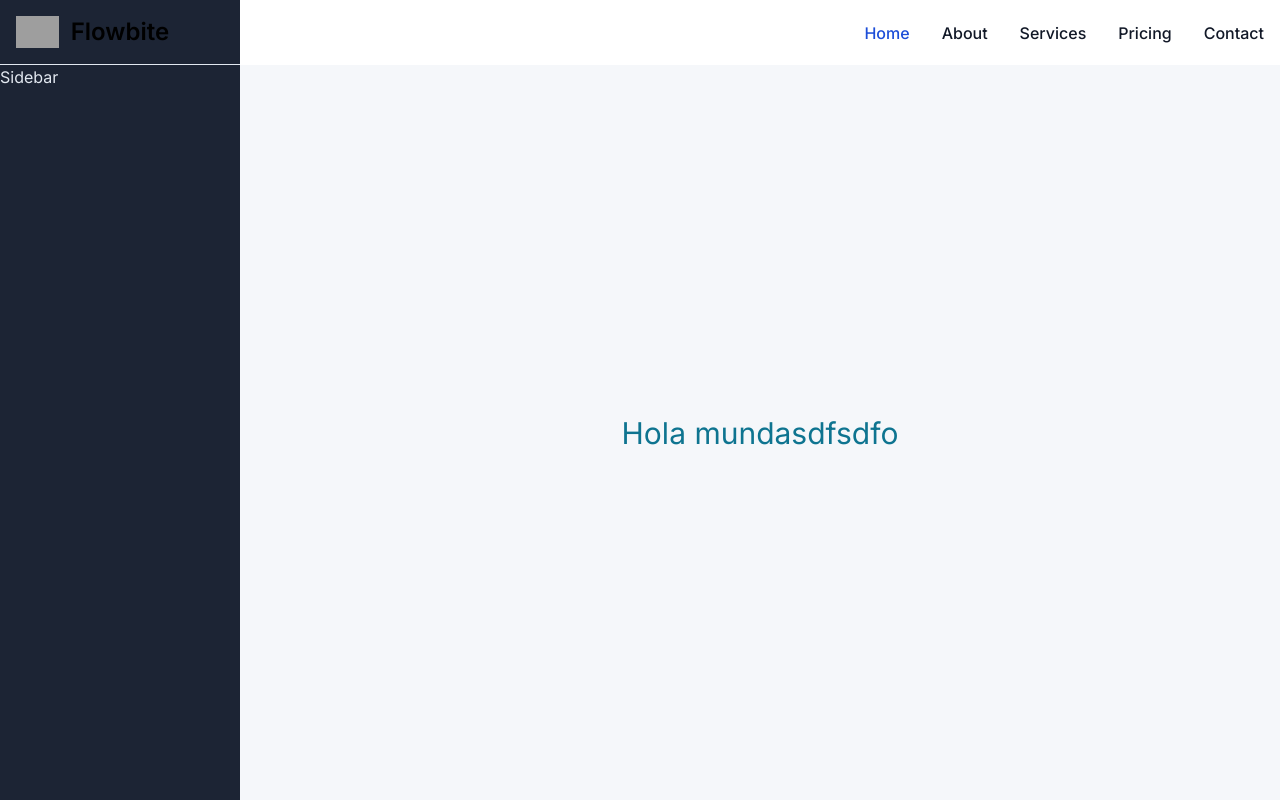
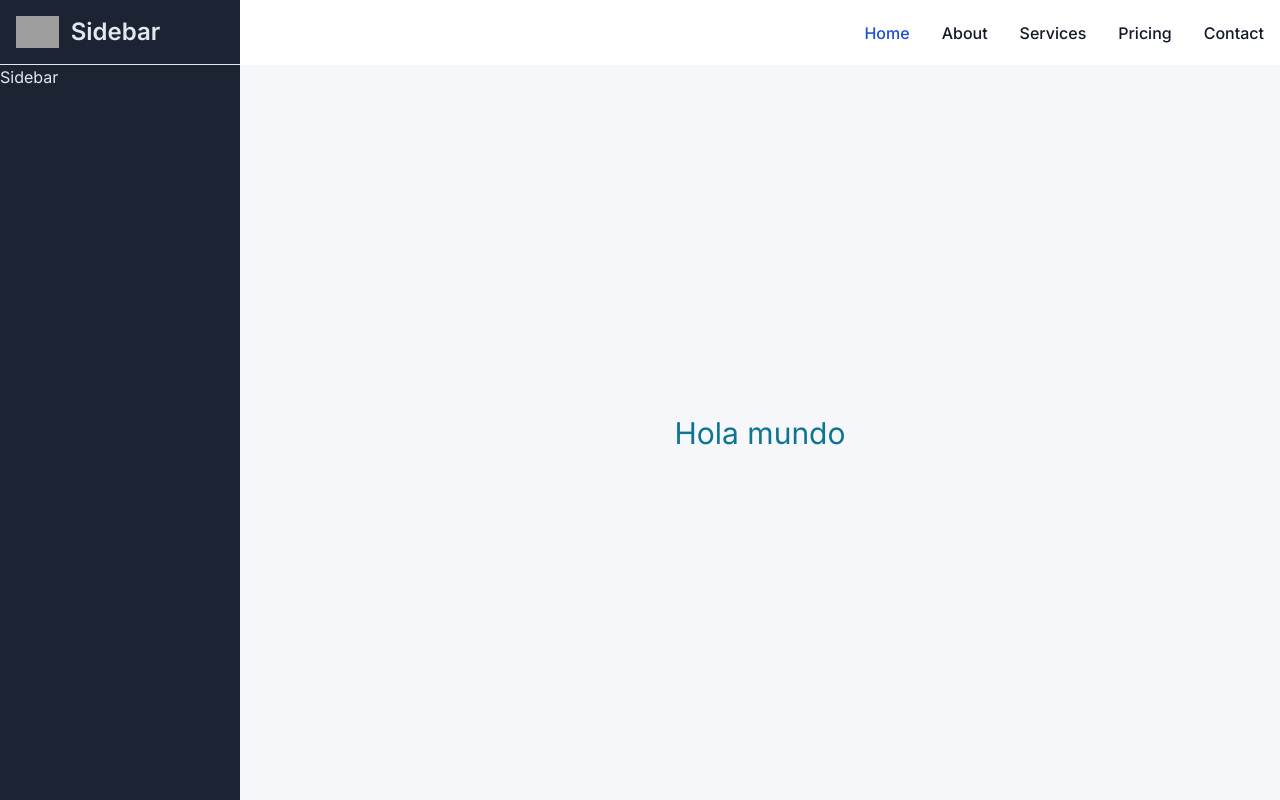
Before and after one commit to clma-luis/dashboardResponsive, a Next.js app: page / in a window 1280 px wide. Built offline with nearby package versions, Linux system fonts and the light colour scheme; grey boxes are pictures that could not be loaded.

Commit message:
haciendo el provider

```diff
--- /dev/null
+++ b/src/app/Providers.tsx
@@ -0,0 +1,10 @@
+
+import React from "react";
+import { DashboardProvider } from "src/shared/providers/DashboardProvider";
+
+
+const Providers = ({ children }: { children: React.ReactNode }) => {
+  return <DashboardProvider>{children}</DashboardProvider>;
+};
+
+export default Providers;
--- a/src/app/layout.tsx
+++ b/src/app/layout.tsx
@@ -1,7 +1,10 @@
 import type { Metadata } from "next";
 import { Inter } from "next/font/google";
 import "./globals.css";
-import MainLayout from "./modules/layouts";
+import Providers from "./Providers";
+import MainLayout from "src/modules/layouts";
+
+
 
 const inter = Inter({ subsets: ["latin"] });
 
@@ -14,7 +17,9 @@ export default function RootLayout({ children }: { children: React.ReactNode })
   return (
     <html lang="en">
       <body className={inter.className}>
-        <MainLayout>{children}</MainLayout>
+        <Providers>
+          <MainLayout>{children}</MainLayout>
+        </Providers>
       </body>
     </html>
   );
--- a/src/app/page.tsx
+++ b/src/app/page.tsx
@@ -2,7 +2,7 @@
 export default function Home() {
   return (
     <div className="flex w-full h-full flex-col items-center justify-center align-center ">
-      <h1 className="text-3xl text-cyan-700">Hola mundasdfsdfo</h1>
+      <h1 className="text-3xl text-cyan-700">Hola mundo</h1>
 
     </div>
   );
--- a/src/app/modules/layouts/components/Navbar.tsx
+++ b/src/modules/layouts/components/Navbar.tsx
@@ -1,25 +1,25 @@
-import useScreenSize from "components/app/shared/hooks/useScreenSize";
+
 import React, { useEffect, useState } from "react";
+import useDashboard from "src/shared/hooks/useDashboard";
+import useScreenSize from "src/shared/hooks/useScreenSize";
 
-export interface NavbarProps {
-  openNavbar: boolean;
-  setOpenNavbar: React.Dispatch<React.SetStateAction<boolean>>;
-}
-
-const Navbar = (props: NavbarProps) => {
-  const [initialValue, setinitialValue] = useState(false)
-  const { setOpenNavbar } = props;
+const Navbar = () => {
+  const [initialValue, setinitialValue] = useState(true)
+  const { setOpenNavbar } = useDashboard();
   const { windowWidth } = useScreenSize();
 
   useEffect(() => {
   if(windowWidth >= 767 && !!windowWidth){
     setinitialValue((prev)=> !prev)
   }
+
   }, [windowWidth])
 
 
+
+
+
   const handleBgSidebar = () => {
-    if (!initialValue) return true;
 
     return windowWidth >= 767 && !!windowWidth ;
   };
@@ -30,8 +30,8 @@ const Navbar = (props: NavbarProps) => {
     <nav className="sticky top-0 left-0 right-0 z-10 bg-white border-gray-200 dark:bg-gray-900">
       <div className="w-full flex flex-wrap items-center justify-between  p-4 min-h-[65px]">
         {handleBgSidebar() ? <div /> : <a href="https://flowbite.com/" className="flex items-center space-x-3 rtl:space-x-reverse">
-          <img src="https://flowbite.com/docs/images/logo.svg" className="h-8" alt="Flowbite Logo" />
-          <span className="self-center text-2xl font-semibold whitespace-nowrap dark:text-white">Flowbite</span>
+          <img src="https://flowbite.com/docs/images/logo.svg" className="h-8" alt="Logo" />
+          <span className="self-center text-2xl font-semibold whitespace-nowrap text">Navbar</span>
         </a>}
         <button
           data-collapse-toggle="navbar-default"
--- a/src/app/modules/layouts/components/Sidebar.tsx
+++ b/src/modules/layouts/components/Sidebar.tsx
@@ -1,14 +1,10 @@
 "use client";
-import useScreenSize from "components/app/shared/hooks/useScreenSize";
 import React from "react";
+import useDashboard from "src/shared/hooks/useDashboard";
+import useScreenSize from "src/shared/hooks/useScreenSize";
 
-export interface SidebarProps {
-  openNavbar: boolean;
-  setOpenNavbar: React.Dispatch<React.SetStateAction<boolean>>;
-}
-
-const Sidebar = (props: SidebarProps) => {
-  const { openNavbar, setOpenNavbar } = props;
+const Sidebar = () => {
+  const { openNavbar, setOpenNavbar } = useDashboard();
   const { windowWidth } = useScreenSize();
 
   const handleBgSidebar = () => {
@@ -27,8 +23,8 @@ const Sidebar = (props: SidebarProps) => {
       >
         <div className="s p-4 border-b-[1px] border-slate-200">
           <a href="https://flowbite.com/" className="flex items-center space-x-3 rtl:space-x-reverse">
-            <img src="https://flowbite.com/docs/images/logo.svg" className="h-8" alt="Flowbite Logo" />
-            <span className="self-center text-2xl font-semibold whitespace-nowrap dark:text-white">Flowbite</span>
+            <img src="https://flowbite.com/docs/images/logo.svg" className="h-8" alt="Sidebar Logo" />
+            <span className="self-center text-2xl font-semibold whitespace-nowrap text-slate-200">Sidebar</span>
           </a>
         </div>
         <h1 className="text-slate-200"> Sidebar</h1>
--- a/src/app/modules/layouts/index.tsx
+++ b/src/modules/layouts/index.tsx
@@ -1,18 +1,16 @@
 "use client";
-import React, { useState } from "react";
+import React from "react";
 import Navbar from "./components/Navbar";
 import Sidebar from "./components/Sidebar";
 
 const MainLayout = ({ children }: { children: React.ReactNode }) => {
-  const [openNavbar, setOpenNavbar] = useState(false);
-
 
   return (
     <div  className="flex justify-between h-100vh relative" >
       <div className=" hidden md:block w-60 h-screen transition-transform -translate-x-full  bg-[#1c2434]" />
-      <Sidebar openNavbar={openNavbar} setOpenNavbar={setOpenNavbar} />
+      <Sidebar  />
       <div className="flex flex-col flex-1">
-        <Navbar openNavbar={openNavbar} setOpenNavbar={setOpenNavbar} />
+        <Navbar  />
         <div className="w-full flex-1">{children}</div>
       </div>
     </div>
--- /dev/null
+++ b/src/shared/hooks/useDashboard.tsx
@@ -0,0 +1,10 @@
+import React from "react";
+import { DashboardContext } from "../providers/DashboardProvider";
+
+const useDashboard = () => {
+  const { openNavbar, setOpenNavbar } = React.useContext(DashboardContext);
+
+  return { openNavbar, setOpenNavbar };
+};
+
+export default useDashboard;
--- a/src/app/shared/hooks/useScreenSize.tsx
+++ b/src/shared/hooks/useScreenSize.tsx
@@ -1,4 +1,4 @@
-import React, { useEffect, useState } from "react";
+import { useEffect, useState } from "react";
 
 const useScreenSize = () => {
   const validWindow = typeof window !== "undefined";
--- /dev/null
+++ b/src/shared/providers/DashboardProvider.tsx
@@ -0,0 +1,20 @@
+"use client";
+import React, { useState } from "react";
+
+interface IDashboardContext {
+  openNavbar: boolean;
+  setOpenNavbar: React.Dispatch<React.SetStateAction<boolean>>;
+}
+
+export const DashboardContext = React.createContext({} as IDashboardContext);
+
+export const DashboardProvider = ({ children }: { children: React.ReactNode }) => {
+  const [openNavbar, setOpenNavbar] = useState<boolean>(false);
+
+  const valueContext = {
+    openNavbar,
+    setOpenNavbar,
+  };
+
+  return <DashboardContext.Provider value={valueContext}>{children}</DashboardContext.Provider>;
+};
--- a/tailwind.config.ts
+++ b/tailwind.config.ts
@@ -1,20 +1,20 @@
-import type { Config } from 'tailwindcss'
+import type { Config } from "tailwindcss";
 
 const config: Config = {
   content: [
-    './src/pages/**/*.{js,ts,jsx,tsx,mdx}',
-    './src/components/**/*.{js,ts,jsx,tsx,mdx}',
-    './src/app/**/*.{js,ts,jsx,tsx,mdx}',
+    "./src/**/*.{js,ts,jsx,tsx,mdx}",
+    "./src/pages/**/*.{js,ts,jsx,tsx,mdx}",
+    "./src/components/**/*.{js,ts,jsx,tsx,mdx}",
+    "./src/app/**/*.{js,ts,jsx,tsx,mdx}",
   ],
   theme: {
     extend: {
       backgroundImage: {
-        'gradient-radial': 'radial-gradient(var(--tw-gradient-stops))',
-        'gradient-conic':
-          'conic-gradient(from 180deg at 50% 50%, var(--tw-gradient-stops))',
+        "gradient-radial": "radial-gradient(var(--tw-gradient-stops))",
+        "gradient-conic": "conic-gradient(from 180deg at 50% 50%, var(--tw-gradient-stops))",
       },
     },
   },
   plugins: [],
-}
-export default config
+};
+export default config;
--- a/tsconfig.json
+++ b/tsconfig.json
@@ -19,7 +19,7 @@
       }
     ],
     "paths": {
-      "components/*": ["./src/*"]
+      "src/*": ["./src/*"]
     }
   },
   "include": ["next-env.d.ts", "**/*.ts", "**/*.tsx", ".next/types/**/*.ts"],
```
